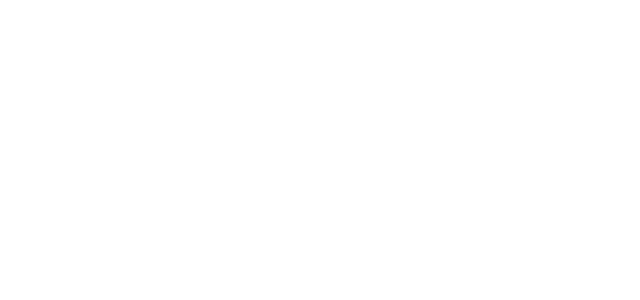
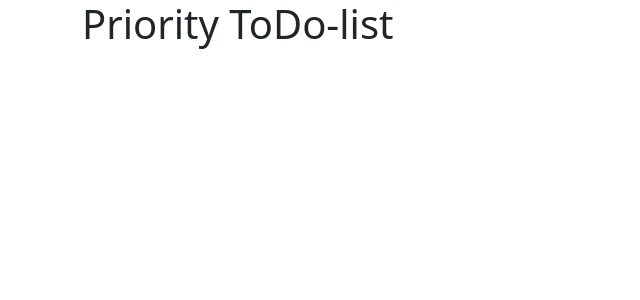
Before and after one commit to GencoMattia/priority-to-do-list, a Vue app: page / in a window 1280 px wide. Shown: the top 300 px of the page, without its empty margins (0-640 px from the left). Built offline with nearby package versions, Linux system fonts and the light colour scheme.

Commit message:
added header

```diff
--- a/src/components/AppHeader.vue
+++ b/src/components/AppHeader.vue
@@ -9,7 +9,15 @@
 </script>
 
 <template>
-
+    <header>
+        <section class="container">
+            <div class="row">
+                <h1>
+                    Priority ToDo-list
+                </h1>
+            </div>
+        </section>
+    </header>
 </template>
 
 <style scoped lang="scss">
```
